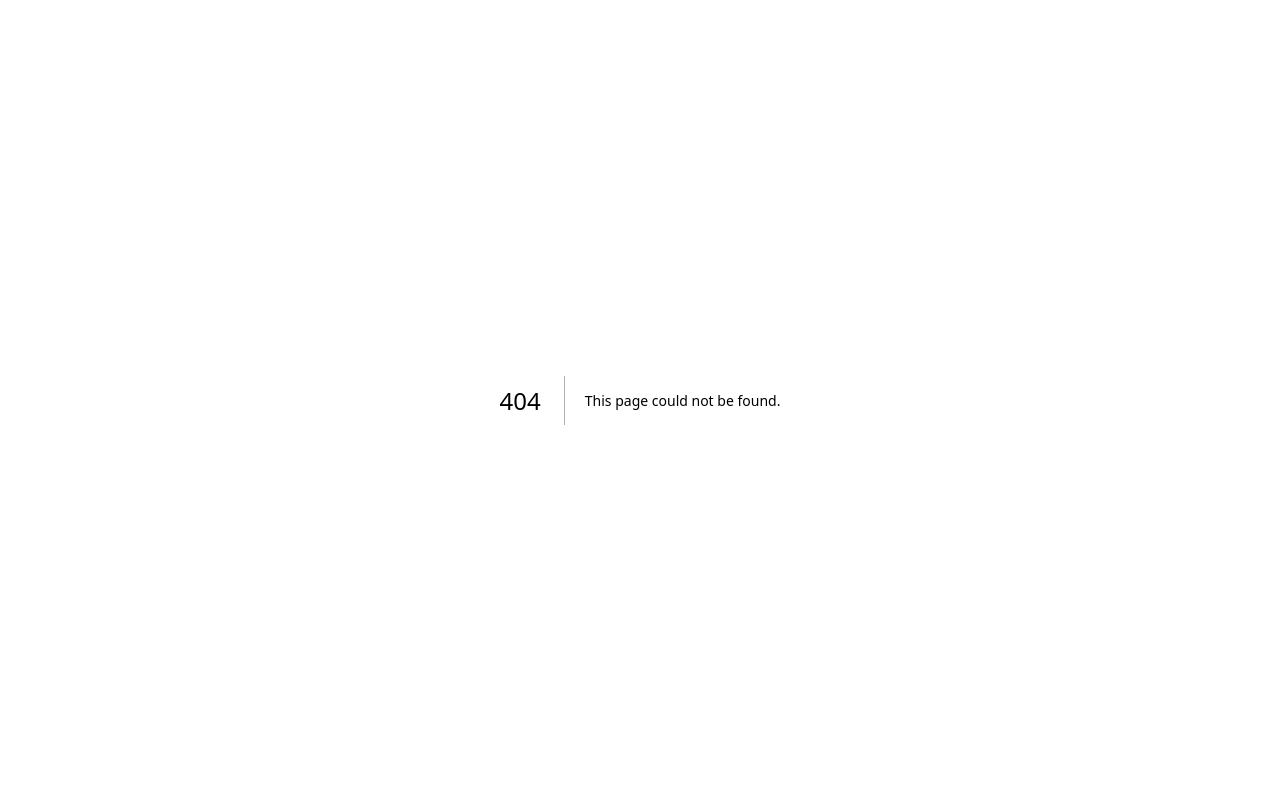
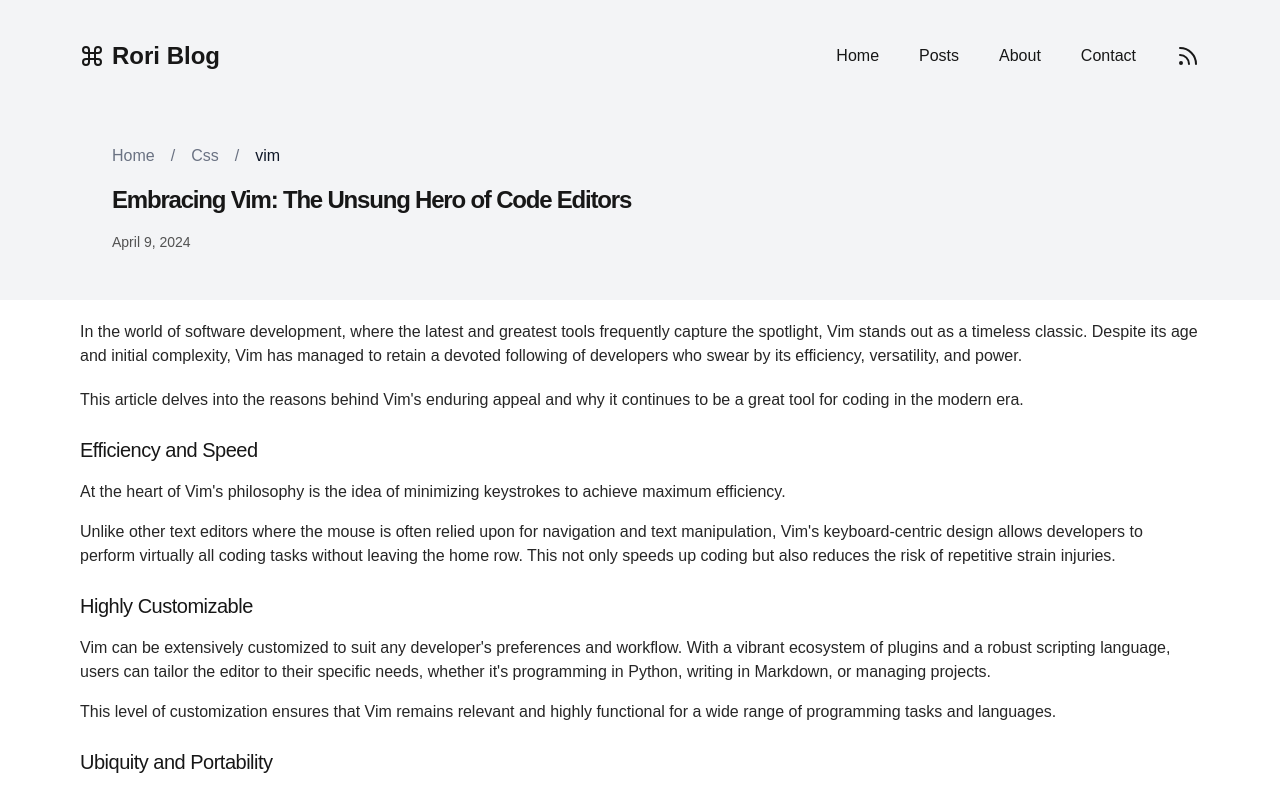
Before and after one commit to rorisangputu/next-blog, a Next.js app: page /blog/css/vim in a window 1280 px wide. Before the commit this address had no page. Shown: the top 795 px of the page. Built offline with nearby package versions, Linux system fonts and the light colour scheme.

Commit message:
feat: implement blog post page with dynamic content rendering

```diff
--- /dev/null
+++ b/src/app/blog/[category]/[slug]/page.tsx
@@ -0,0 +1,41 @@
+import { notFound } from "next/navigation";
+import { formatDate, getBlogPosts } from "../../utils";
+import Header from "@/components/Header";
+import Container from "@/components/Container";
+import BreadCrumb from "@/components/BreadCrumb";
+import { CustomMDX } from "@/components/mdx";
+
+export default function Page({
+  params,
+}: {
+  params: { category: string; slug: string };
+}) {
+  const post = getBlogPosts().find((post) => post.slug === params.slug);
+
+  if (!post) {
+    notFound();
+  }
+
+  return (
+    <>
+      <Header>
+        <Container>
+          <BreadCrumb category={post.metadata.category} slug={post.slug} />
+          <h1 className="title font-semibold text-2xl tracking-tighter mt-4">
+            {post.metadata.title}
+          </h1>
+          <div className="flex justify-between items-center mt-2 mb-4 text-sm">
+            <p className="text-sm text-neutral-600 dark:text-neutral-400 mt-2">
+              {formatDate(post.metadata.publishedAt, false)}
+            </p>
+          </div>
+        </Container>
+      </Header>
+      <Container>
+        <article className="prose">
+          <CustomMDX source={post.content} />
+        </article>
+      </Container>
+    </>
+  );
+}
```
